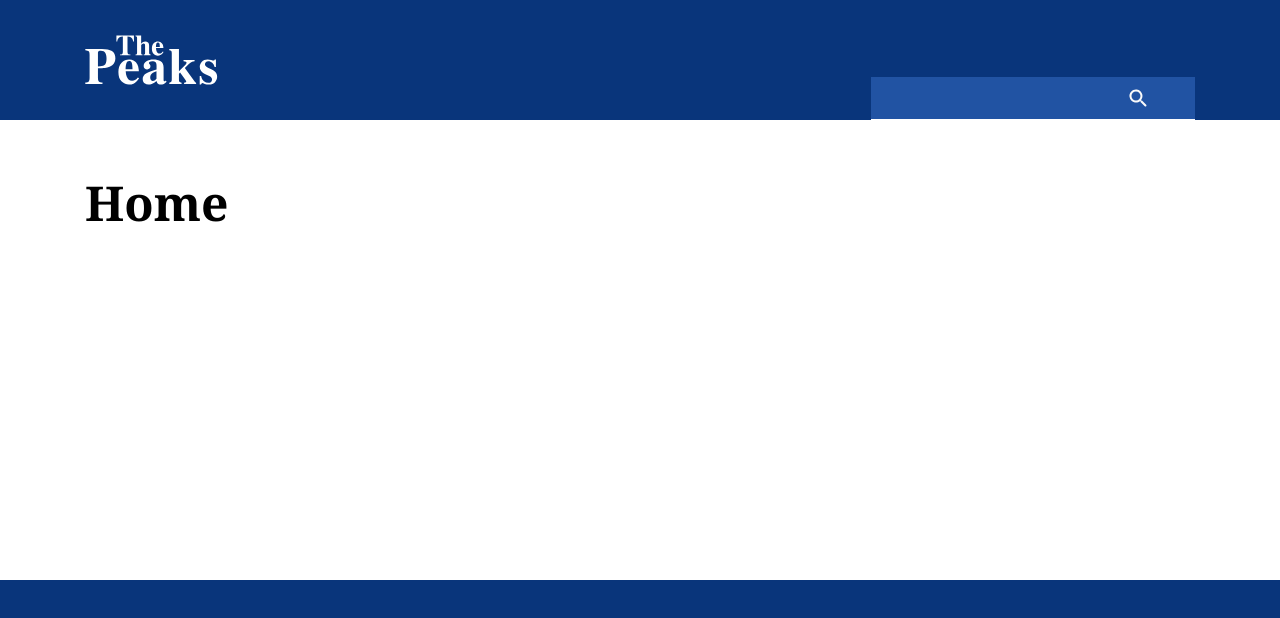
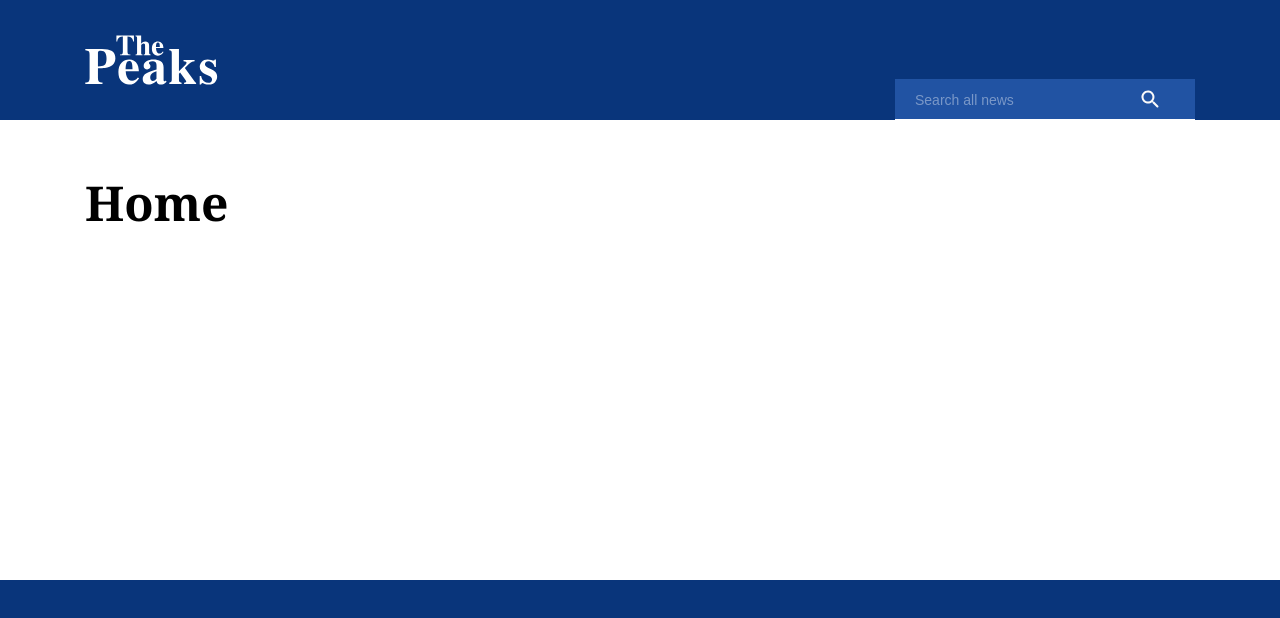
Before and after one commit to panppp119/the-peaks, a React (Create React App) app: page / in a window 1280 px wide. Both pictures are taken after a click on the element 1138 px from the left and 99 px from the top of the page. Shown: the top 618 px of the page. Built offline with nearby package versions, Linux system fonts and the light colour scheme.

Commit message:
feat: add input

```diff
--- a/src/components/Search/index.js
+++ b/src/components/Search/index.js
@@ -7,14 +7,35 @@ import * as SC from './search.style'
 
 const Search = () => {
   const [expand, setExpand] = useState(false)
+  const [query, setQuery] = useState('')
 
-  console.log(expand)
+  const handleChange = (e) => {
+    const value = e.target.value
+    setQuery(value)
+  }
+
+  const onBlur = (e) => {
+    if (query === '') {
+      setExpand(false)
+    }
+  }
 
   return (
     <SC.Container
       className={classnames({ expand })}
       onClick={() => setExpand(!expand)}
+      onBlur={onBlur}
     >
+      {expand && (
+        <input
+          type='text'
+          onChange={handleChange}
+          onClick={(e) => e.stopPropagation()}
+          placeholder='Search all news'
+          value={query}
+          onBlur={onBlur}
+        />
+      )}
       <SearchIcon />
     </SC.Container>
   )
--- a/src/components/Search/search.style.js
+++ b/src/components/Search/search.style.js
@@ -6,19 +6,36 @@ export const Container = styled.div`
   bottom: 4px;
   border-bottom: 2px solid var(--white);
   width: 90px;
-  padding: 12px;
+  height: 40px;
   cursor: pointer;
   background-color: rgba(33, 83, 163, 0);
   transition: width 1s, background-color 1s;
+
+  svg {
+    fill: #fafafa;
+    float: right;
+    padding: calc((40px / 2) - 9px);
+    margin-right: calc((90px / 2) - 20px);
+  }
 
   &.expand {
     width: 300px;
     background-color: rgba(33, 83, 163, 1);
   }
 
-  svg {
-    fill: #fafafa;
-    float: right;
-    padding-right: 36px;
+  input {
+    border: none;
+    float: left;
+    height: 40px;
+    background: transparent;
+    width: calc(100% - 90px);
+    outline: none;
+    padding-left: 20px;
+    color: var(--white);
+    font-size: 14px;
+
+    &::placeholder {
+      color: rgba(255, 255, 255, 0.4);
+    }
   }
 `
```
